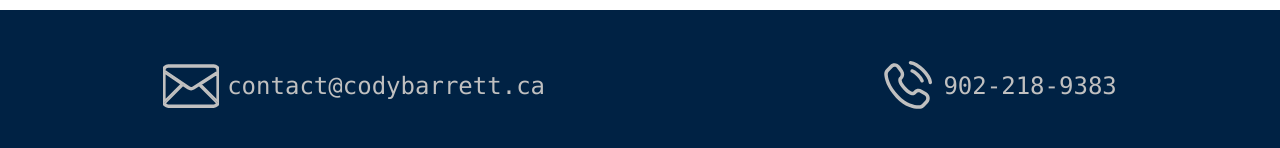
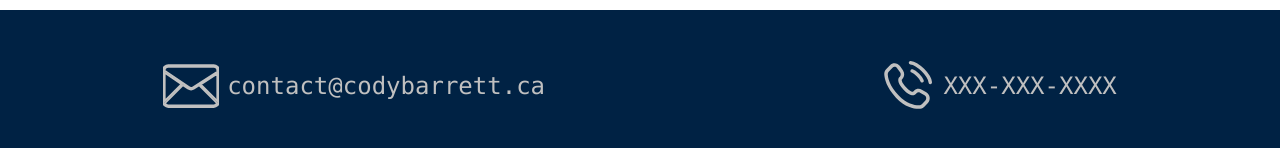
Before and after one commit to Cody-Barrett/codybarrett.ca, a Svelte app: page / in a window 1280 px wide. Shown: the part 1245-1393 px from the top of the page. Built offline with nearby package versions, Linux system fonts and the light colour scheme.

Commit message:
Update App.svelte

```diff
--- a/src/App.svelte
+++ b/src/App.svelte
@@ -66,7 +66,7 @@
     </div>
     <div class="flex items-center space-x-2">
       <img src="Phone.svg" alt="Mail Icon" class="md:size-14 size-9" />
-      <h1 class="text-[#C0C0C0] sm:text-xl lg:text-2xl text-lg">902-218-9383</h1>
+      <h1 class="text-[#C0C0C0] sm:text-xl lg:text-2xl text-lg">XXX-XXX-XXXX</h1>
     </div>
   </footer>
 </main>
```
